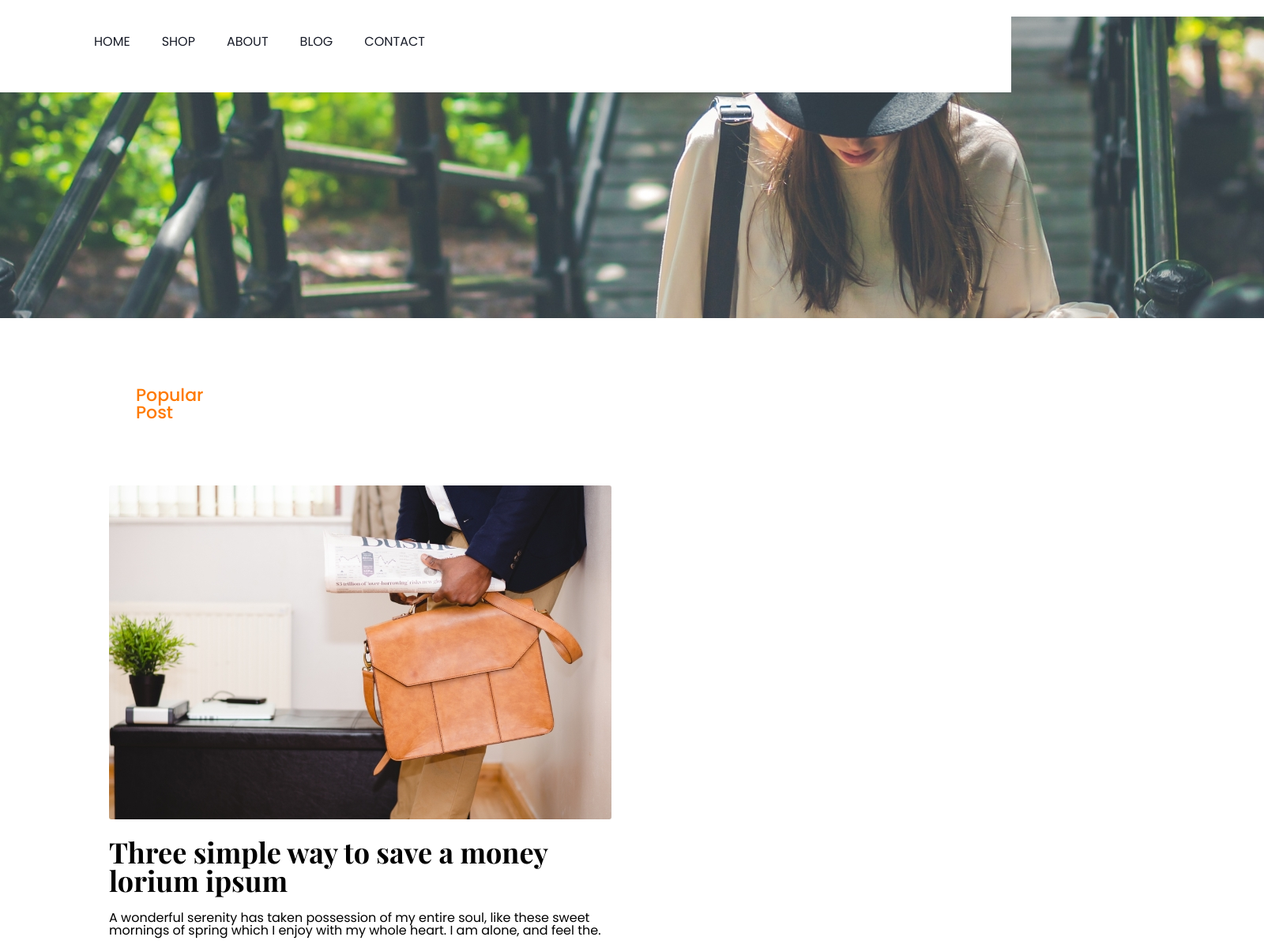
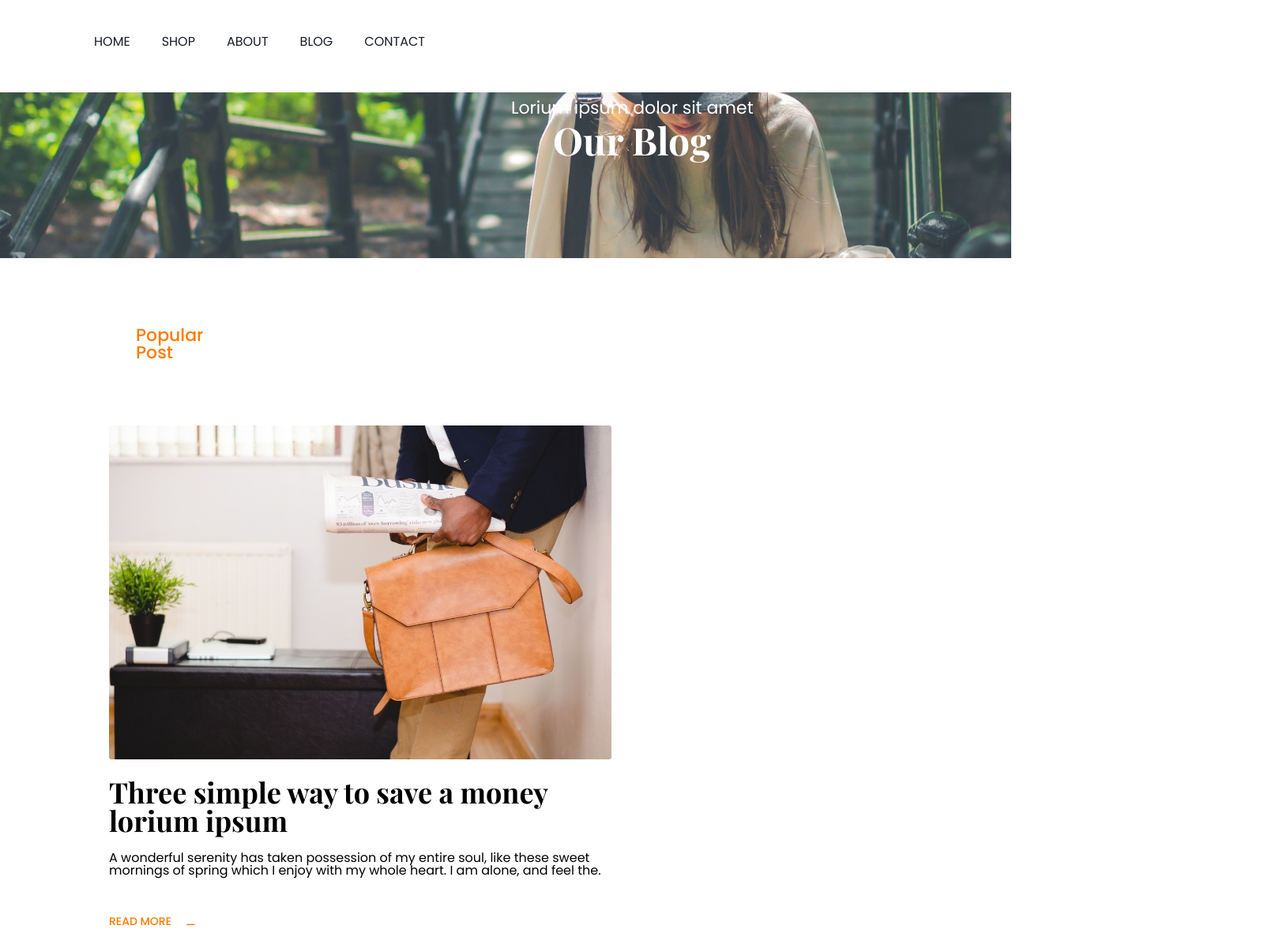
Before and after one commit to Anuna-13/homework, a plain HTML site: page index.html in a window 1280 px wide. Shown: the part 99-1300 px from the top of the page at 79% size, 1600 px wide, since content can reach past the window. Drawn offline with Linux system fonts and the light colour scheme.

Commit message:
added elements and text

```diff
--- a/css/style.css
+++ b/css/style.css
@@ -26,12 +26,12 @@
 .avtive {
 	color: #181C28;
 }
-.backgroung {
-	/*width: 1600px;*/
+/*.backgroung {
+	width: 1600px;
 	height: 382px;
-	/*margin-left: 0 auto;*/
-	/*margin-top: 120px;*/
-}
+	margin-left: 0 auto;
+	margin-top: 120px;
+}*/
 .container{
 	position: fixed;
 	top: 0px;
@@ -40,21 +40,41 @@
 	z-index: 999999999;
 	background-color: white;
 }
+
 .nav-ul::after {
 	content:'';
 	clear: both;
 	display: block;
 }
+.banner-text {
+	position: absolute;
+	top:105px;
+	left:647px;
+	color:#FFFFFF;
+	font-family: 'Poppins-Regular';
+	font-size: 22px;
+}
+h2 {
+	position: absolute;
+	top:132px;
+	left: 700px;
+	font-family: 'Playfair Display';
+	font-size: 48px;
+	color:#FFFFFF;
+}
 .banner {
-	/*margin-left: 138px;*/
-	/*: 100%*/
+	width: 100%;
 }
+.banner-wraper {
+	position: relative;
+
+}
+
 body {
 	padding-top: 120px;
 }
 .post {
-	/*float: left;*/
-	display: inline-block;
+	float: left;
 	color: #FF7A00;
 	font-size: 22px;
 	margin: 84px 1290px 81px 172px;
@@ -62,10 +82,11 @@ body {
 	/*width: 1326px;*/
 	/*height: 197px;*/
 }
-/*.post-title: after{
+.post-title: after{
 	content:'';
 	clear: both;
-	display: block;*/
+	display: block;
+}
 
 .bag {
 	/*float: left;*/
@@ -139,3 +160,14 @@ body {
 	width: 1324px;
 	height: 673px;
 }*/
+.rm{
+	font-family: 'Poppins-Medium';
+	font-size: 14px;
+	color: #FF7A00;
+}
+p.rm::after {
+	content: '\268A';
+	color: #FF7A00;
+	padding-left: 18px;
+	height: 6px;
+}
--- a/index.html
+++ b/index.html
@@ -22,13 +22,17 @@
 			</nav>
 			<div class="clear"></div>
 	</header>
-		<section class="banner">
-			<img class="background" src="img/background.jpg" alt="bgimage">
+		<section>
+			<div class="banner-wraper">
+				<img class="banner" src="img/background.jpg" alt="banner image">
+				<p class="banner-text">Lorium ipsum dolor sit amet</p>
+				<h2>Our Blog</h2>
+			</div>
 		</section>
 
 		<section class="post-title">
 			<h3 class="post">Popular Post</h3>
-			<!--<div class="clear"></div>-->
+			<div class="clear"></div>
 		</section>
 		<section class="box-wraper">
 			<div class="box">
@@ -36,15 +40,19 @@
 					<img class="bag" src="img/bag.jpg" alt="bag">
 					<h4 class="box-title1">Three simple way to save a money lorium ipsum</h4>
 					<p class="p1">A wonderful serenity has taken possession of my entire soul, like these sweet mornings of spring which I enjoy with my whole heart. I am alone, and feel the.</p>
+					<p class="rm">READ MORE</p>
+
 				</div><!--
 				-->
 				<div class="box2">
 					<img class="skarf" src="img/skarf.jpg" alt="skarf">
 					<h4 class="box-title2">Three simple way to save a money lorium ipsum</h4>
 					<p class="p2">A wonderful serenity has taken possession of my entire soul, like these sweet mornings of spring which I enjoy with my whole heart. I am alone, and feel the.</p>
+					<p class="rm">READ MORE</p>
 					</div>
 				<div class="clear"></div>
-				</div>
+			</div>
+
 		</section>
 		<section class="box-wraper">
 			<div class="box">
@@ -52,12 +60,14 @@
 					<img class="book" src="img/book.jpg" alt="book">
 					<h4 class="box-title1">Three simple way to save a money lorium ipsum</h4>
 					<p class="p1">A wonderful serenity has taken possession of my entire soul, like these sweet mornings of spring which I enjoy with my whole heart. I am alone, and feel the.</p>
+					<p class="rm">READ MORE</p>
 				</div><!--
 				-->
 				<div class="box2">
 					<img class="flower" src="img/flower.jpg" alt="flower">
 					<h4 class="box-title2">Three simple way to save a money lorium ipsum</h4>
 					<p class="p2">A wonderful serenity has taken possession of my entire soul, like these sweet mornings of spring which I enjoy with my whole heart. I am alone, and feel the.</p>
+					<p class="rm">READ MORE</p>
 					</div>
 				<div class="clear"></div>
 				</div>
```
Also changed, not shown: blog.html (+30 -0 lines).
